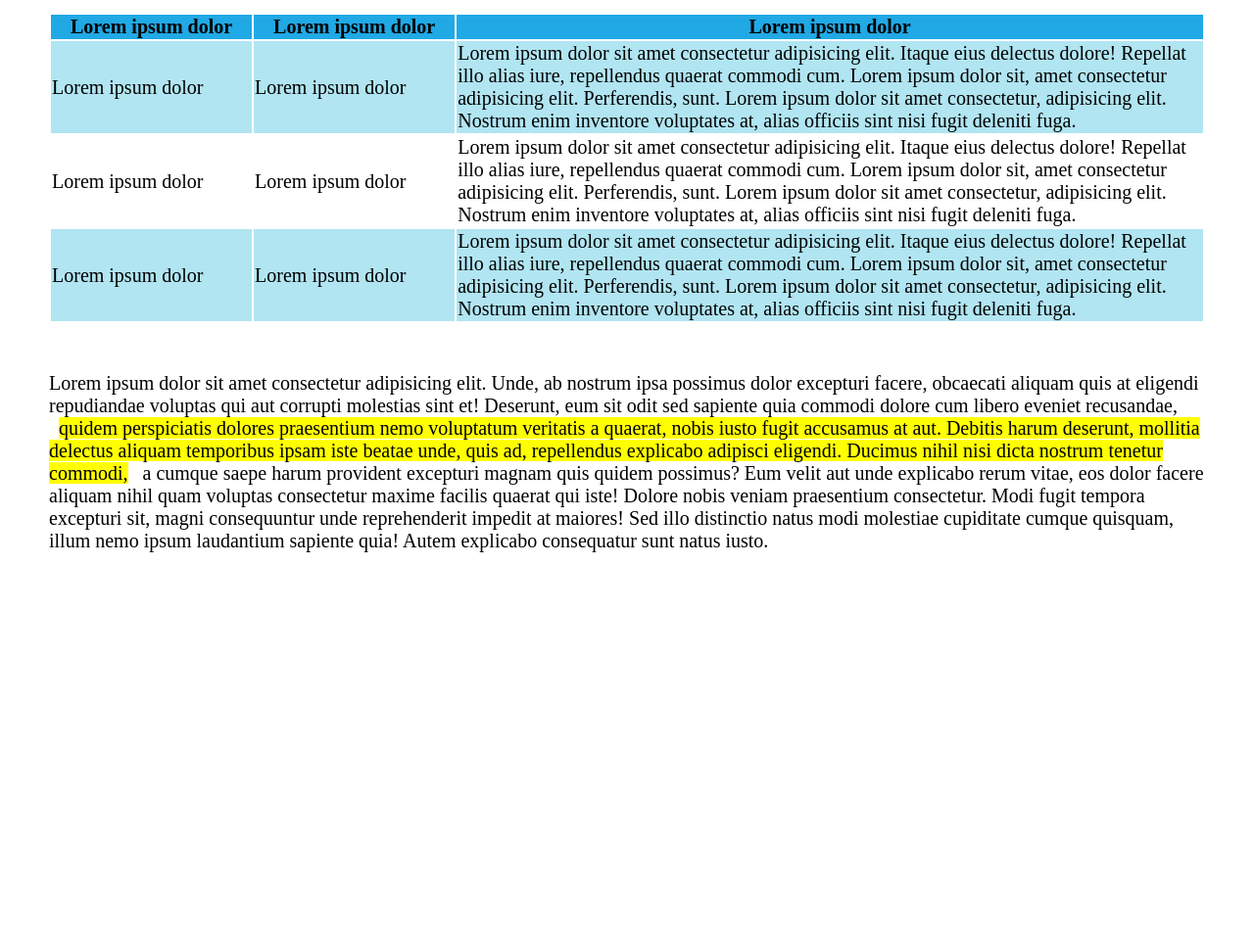
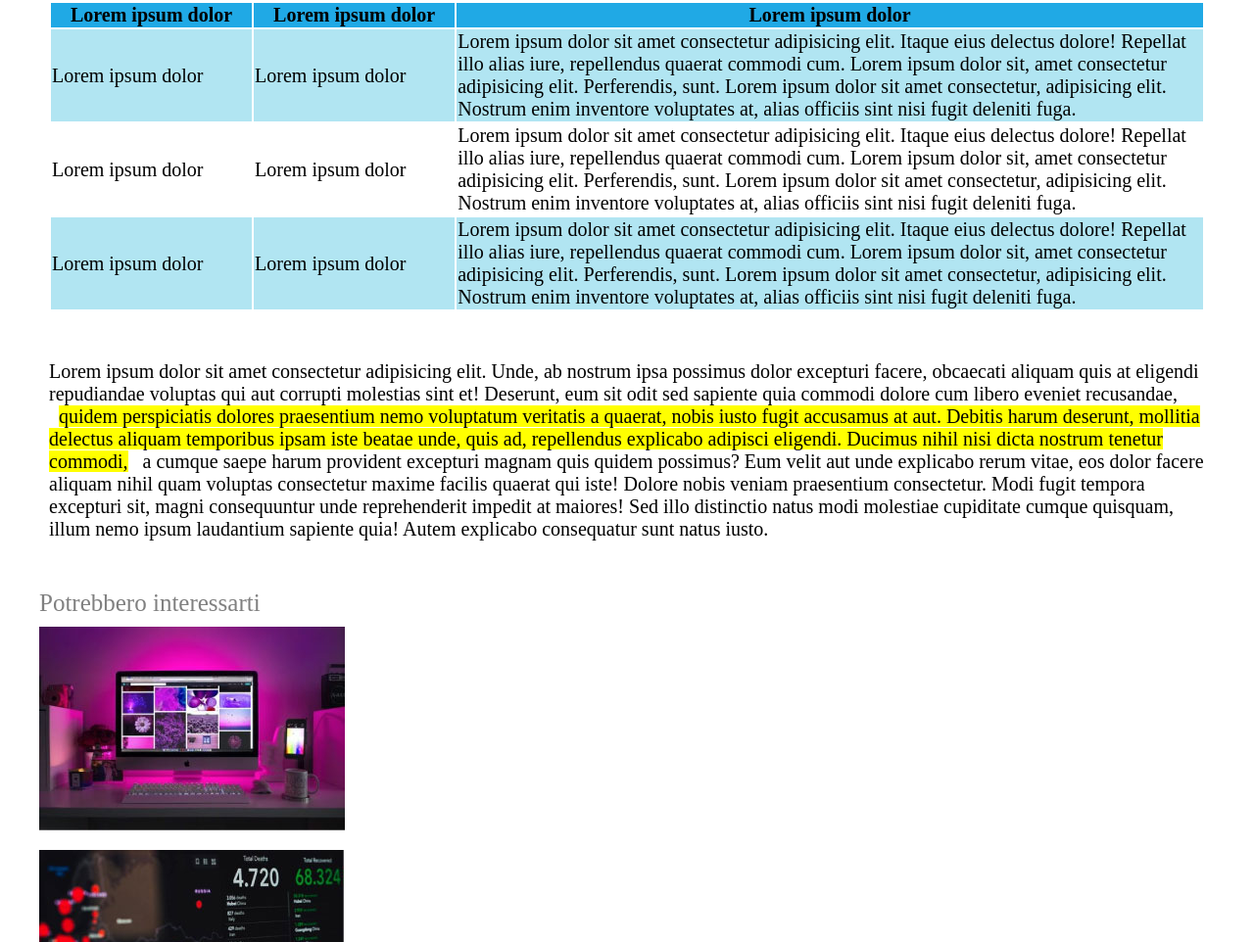
Before and after one commit to Silvia-Du/html-css-booleaner, a plain HTML site: page index.html in a window 1280 px wide. Shown: the part 1838-2800 px from the top of the page at 98% size. Before the commit the page ends 2422 px from the top, so only its background shows below. Drawn offline with Linux system fonts and the light colour scheme.

Commit message:
fine footer

```diff
--- a/css/style_1.css
+++ b/css/style_1.css
@@ -21,9 +21,10 @@ h1{
   margin-top: 20px;
 }
 
-#sottotitolo{
+.sottotesto{
   color: gray;
-  font-size: 30px;
+  font-size: 25px;
+  display: block;
 }
 
 .imgtim{
@@ -55,3 +56,11 @@ main section{
 .row_color{
   background-color: #b1e5f2;
 }
+
+footer{
+  margin-top: 50px;
+}
+
+#monitor{
+  display: block;
+}
--- a/index.html
+++ b/index.html
@@ -16,7 +16,7 @@
     <h1>
       Internet deve essere al servizio del "bene pubblico": il manifesto di Tim Berners-Lee
     </h1>
-    <div id="sottotitolo">Scritto da <a href="link">The Booleaner</a> <br> il 10/10/2020
+    <div class="sottotesto">Scritto da <a href="link">The Booleaner</a> <br> il 10/10/2020
     </div>
     <div class="header_img">
       <div class="imgtim primatim"></div>
@@ -85,6 +85,12 @@
  <!-- Footer -->
   <Footer>
 
+    <span class="sottotesto">
+    Potrebbero interessarti
+    </span>
+
+    <img id="monitor" src="img/monitor.jpg" alt="monitor img">
+    <img src="img/graph.jpg" alt="grafca img">
   </Footer>
   <!-- /Footer -->
 
```
